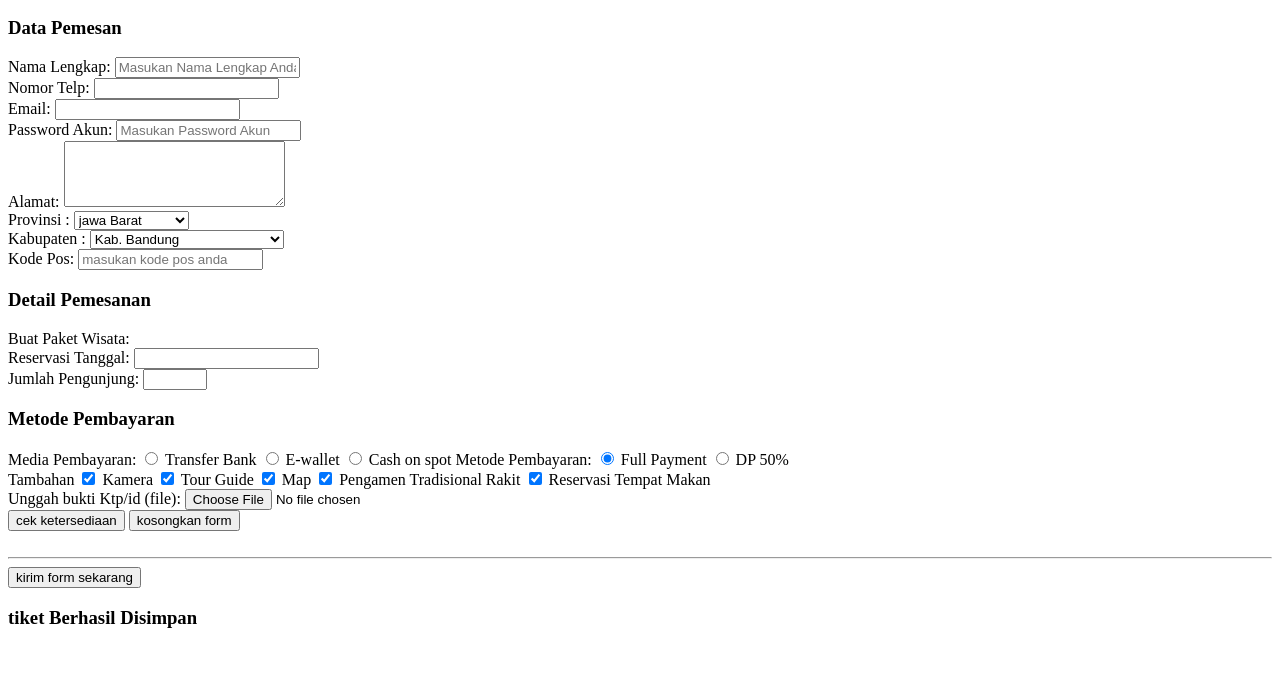
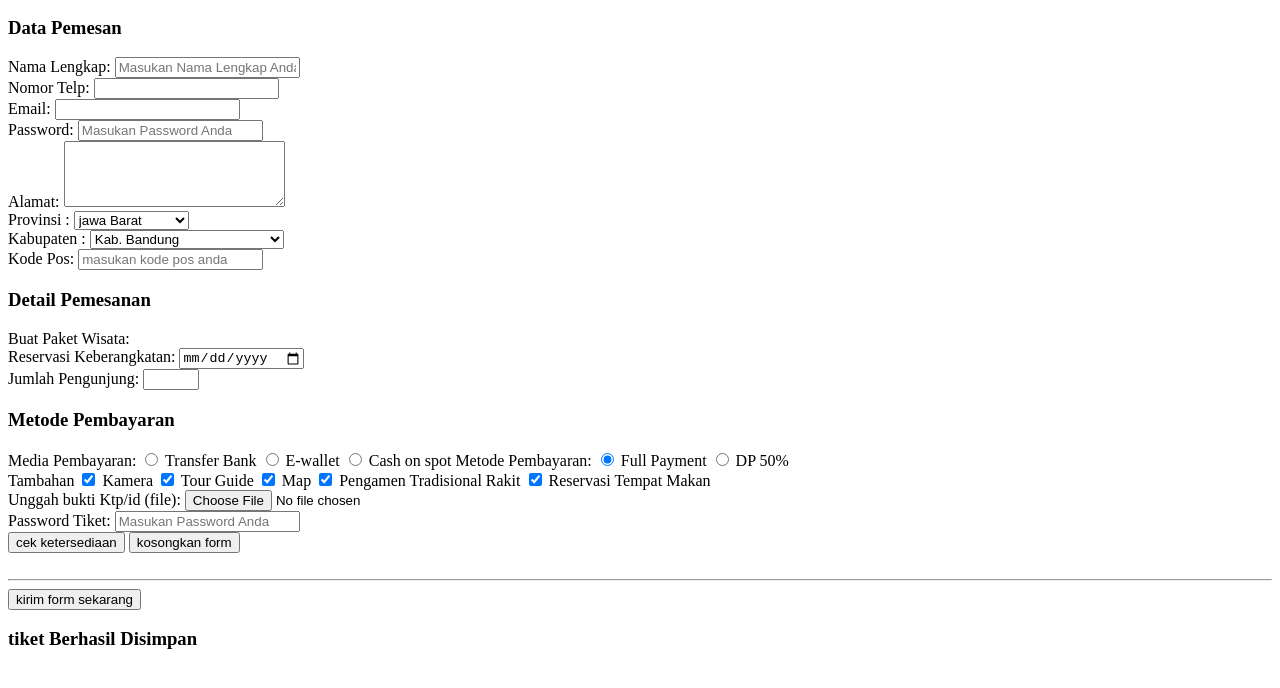
Before and after one commit to Nispiharmi/Web-Wisata, a plain HTML site: page formpesan.html in a window 1280 px wide. Shown: the part 100-788 px from the top of the page. Drawn offline with Linux system fonts and the light colour scheme.

Commit message:
Update formpesan.html

```diff
--- a/formpesan.html
+++ b/formpesan.html
@@ -37,8 +37,8 @@
                 </div>
 
                 <div class="form-wool">
-                    <label>Password Akun:</label>
-                    <input type="password" id="pass" name="pass" placeholder="Masukan Password Akun" required>
+                    <label>Password:</label>
+                    <input type="password" id="pass" name="pass" placeholder="Masukan Password Anda" required>
                 </div>
 
                 <div class="form-wool">
@@ -193,13 +193,13 @@
                 <label>Buat Paket Wisata:</label>
 
                     <div class="form-wool">
-                        <label>Reservasi Tanggal:</label>
-                        <input type="data" id="tanggal" name="tanggal">
+                        <label>Reservasi Keberangkatan:</label>
+                        <input type="date" id="tanggal" name="tanggal">
                     </div>
 
                 <div class="form-wool">
                         <label>Jumlah Pengunjung:</label>
-                        <input type="number" id="pengungjung" name="pengungjung" min="1" max="100">
+                        <input type="number" id="pengungjung" name="pengungjung" min="1" max="20">
                     </div>
            </section>
 
@@ -230,6 +230,12 @@
                 <input type="file" id="dokumen" name="dokumen">
 
             </div>
+
+                 <div class="form-wool">
+                    <label>Password Tiket:</label>
+                    <input type="password" id="pass" name="pass" placeholder="Masukan Password Anda" required max="6">
+                </div>
+
         </section>
 
           <section>
```
